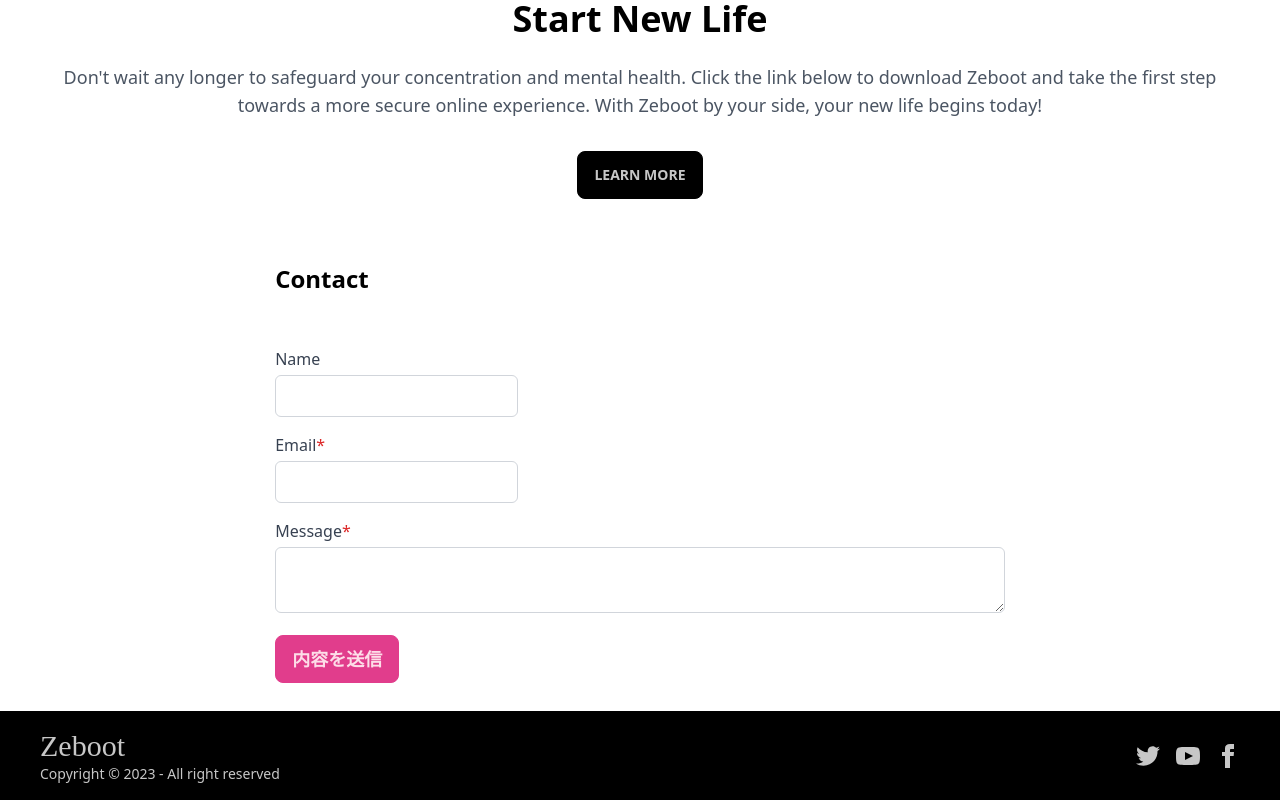
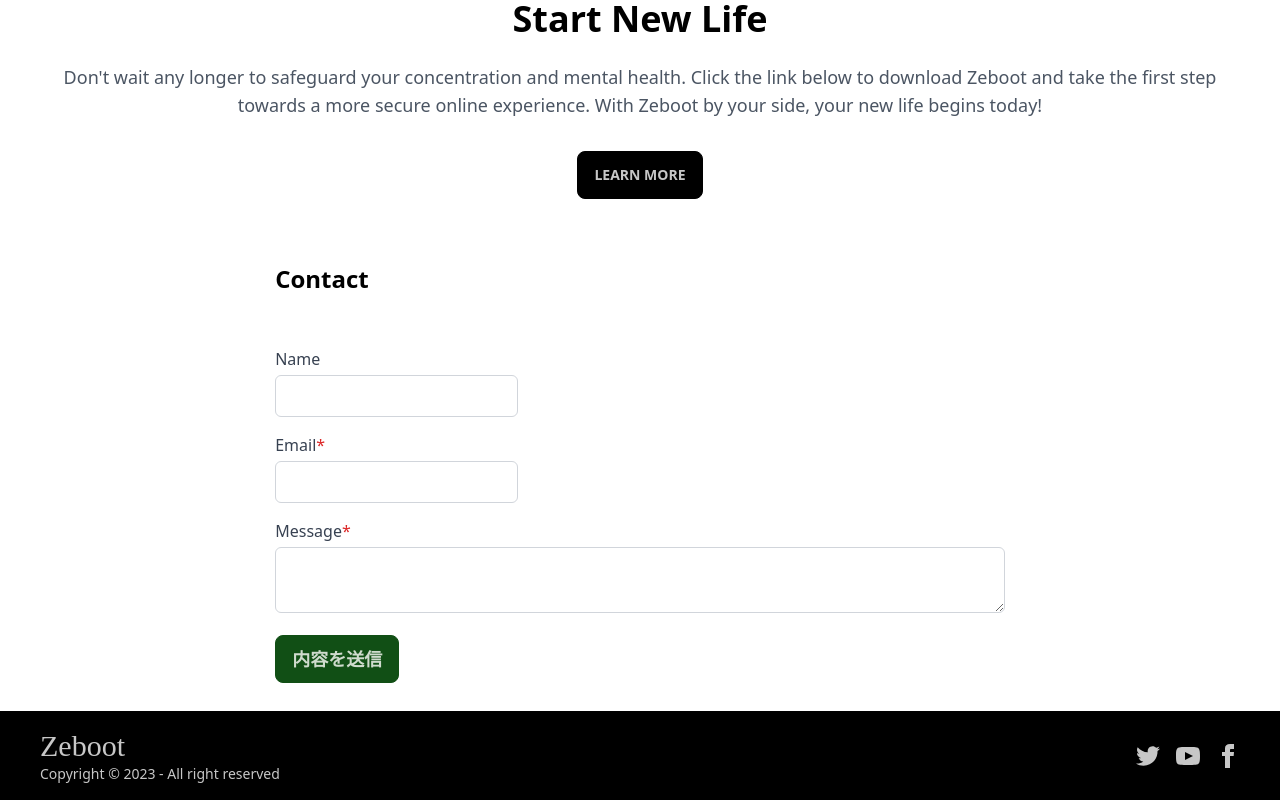
Before and after one commit to acidrefluxreflex/ZebootLanding, a Next.js app: page / in a window 1280 px wide. Shown: the part 4534-5334 px from the top of the page. Built offline with nearby package versions, Linux system fonts and the light colour scheme.

Commit message:
fix badge

```diff
--- a/src/app/blog/[postId]/page.tsx
+++ b/src/app/blog/[postId]/page.tsx
@@ -141,7 +141,7 @@ export default async function StaticDetailPage({
           <h2 className="mb-2 text-gray-600">{createdAt}</h2>
           <h1 className="mb-4 text-5xl font-bold">{post.title}</h1>
 
-          <p className="badge mb-12">
+          <p className="badge badge-accent text-white mb-12">
             <Link
               href="/blog/category/[categoryId]"
               as={`/blog/category/${post.category?.id ?? ""}`}
--- a/src/app/layout.tsx
+++ b/src/app/layout.tsx
@@ -10,6 +10,7 @@ export default function RootLayout({
 }: {
   children: React.ReactNode;
 }) {
+
   const GTM_KEY = process.env.GTM_KEY;
 
   return (
--- a/src/components/blog/BlogCard.tsx
+++ b/src/components/blog/BlogCard.tsx
@@ -37,7 +37,7 @@ const BlogPost: React.FC<{ post: Blog }> = ({ post }) => {
 
         <div className=" text-gray-600">
           {post.category ? (
-            <p className="badge">
+            <p className="badge badge-accent text-white">
               <Link
                 href="/blog/category/[categoryId]"
                 as={`/blog/category/${post.category?.id ?? ""}`}
--- a/tailwind.config.ts
+++ b/tailwind.config.ts
@@ -26,7 +26,7 @@ const config: Config = {
 
           secondary: "#33A6B8",
 
-          accent: "#E03C8A",
+          accent: "#125115",
 
           neutral: "#0C0C0C",
 
```
